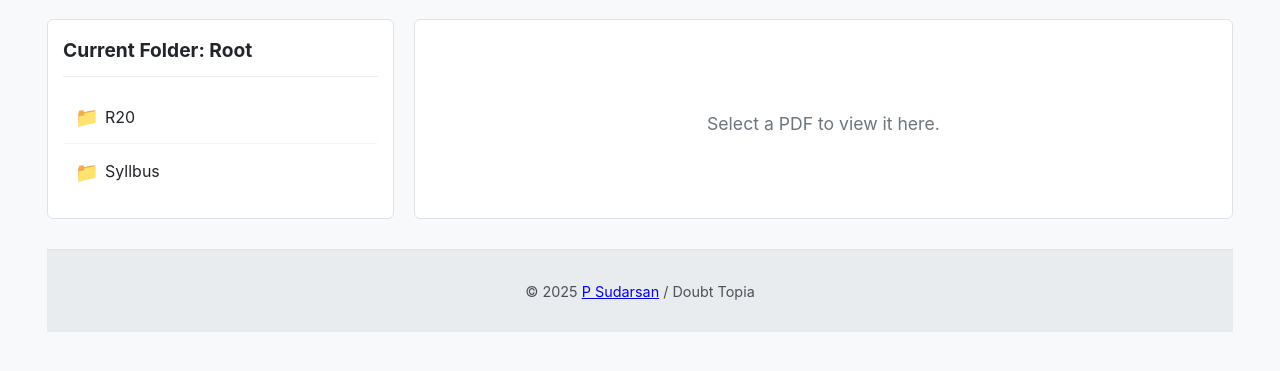
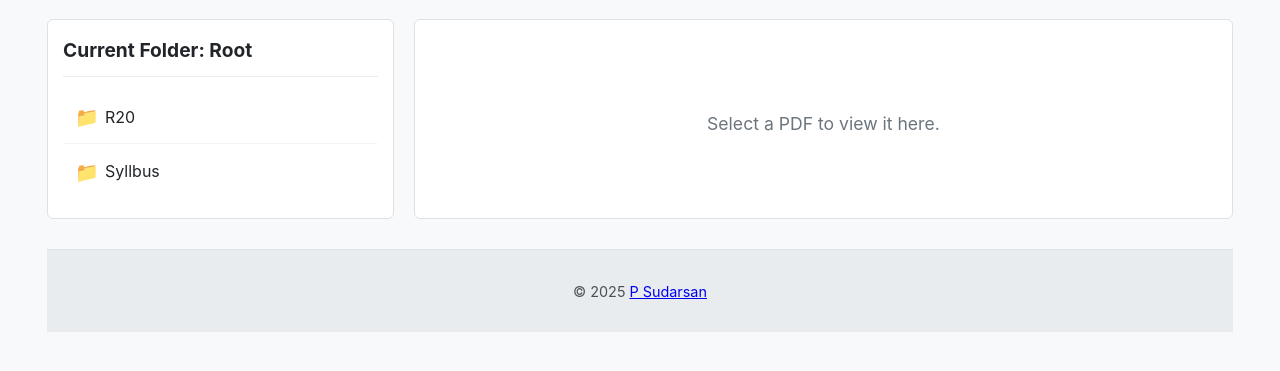
Before and after one commit to sudarsanSDA/Doubt-Topia, a plain HTML site: page index.html in a window 1280 px wide. Shown: the part 165-536 px from the top of the page. Drawn offline with Linux system fonts and the light colour scheme.

Commit message:
Cahanged the footer

```diff
--- a/index.html
+++ b/index.html
@@ -30,7 +30,7 @@
         </main>
 
         <footer>
-  <p>© 2025 <a href="https://sudarsansda.github.io/portfolio/" target="_blank">P Sudarsan</a> / Doubt Topia</p>
+  <p>© 2025 <a href="https://sudarsansda.github.io/portfolio/" target="_blank">P Sudarsan</a></p>
 </footer>
 
     </div>
```
